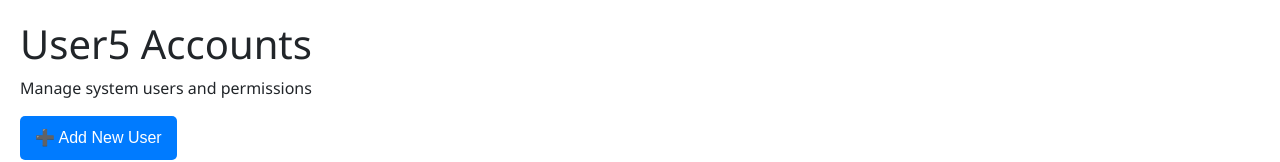
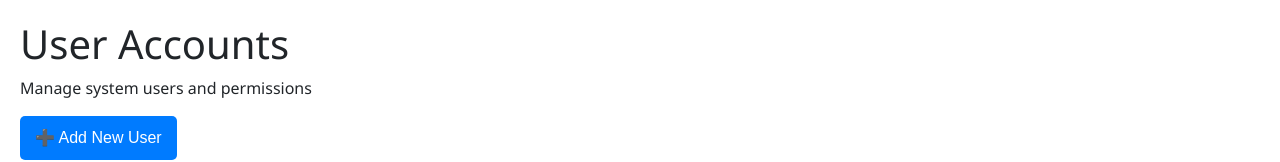
Before and after one commit to Moath66/FYP, a React (Create React App) app in the folder css_frontend/: page /admin/manage-users in a window 1280 px wide. Shown: the top 162 px of the page. Built offline with nearby package versions, Linux system fonts and the light colour scheme; no server answers; sample sign-in values are in the browser's storage.

Commit message:
last run succ.

```diff
--- a/css_frontend/src/pages/AdminManageUsers.js
+++ b/css_frontend/src/pages/AdminManageUsers.js
@@ -58,7 +58,7 @@ const AdminManageUsers = () => {
 
   return (
     <div className="manage-users-container">
-      <h1>User5 Accounts</h1>
+      <h1>User Accounts</h1>
       <p>Manage system users and permissions</p>
 
       <button
```
